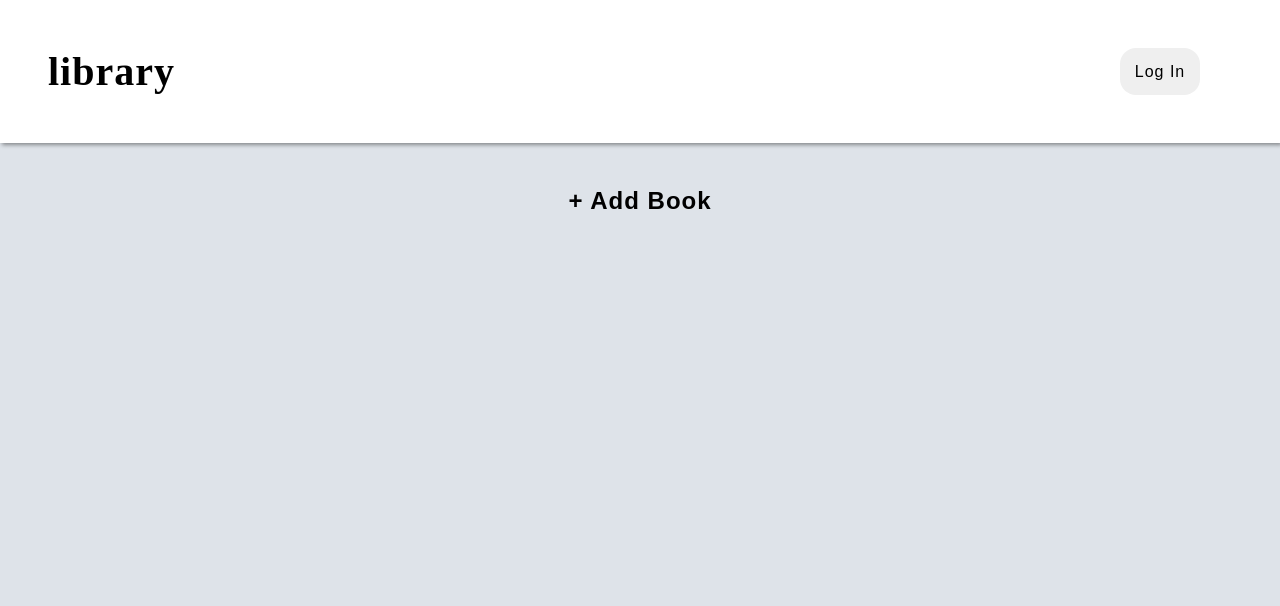
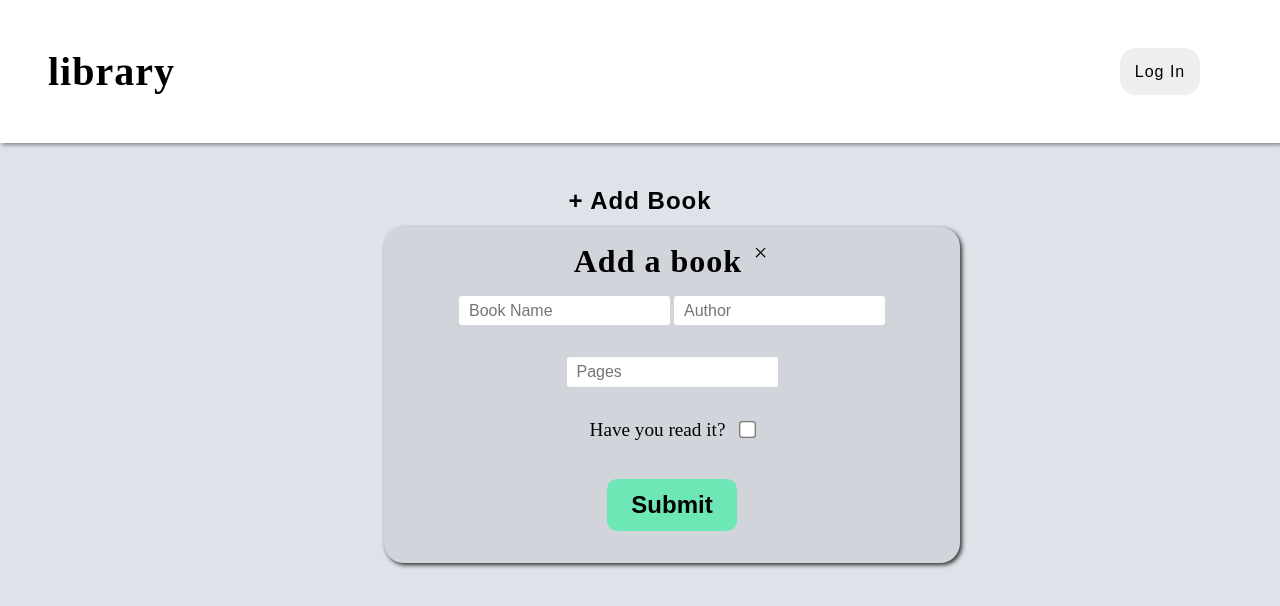
Before and after one commit to Wannabeguru/book-library, a plain HTML site: page index.html in a window 1280 px wide. Both pictures are taken after a click on the button "+ Add Book". Drawn offline with nearby package versions, Linux system fonts and the light colour scheme; a web font is replaced by a local one.

Commit message:
added javascript, added styling

```diff
--- a/index.html
+++ b/index.html
@@ -13,11 +13,31 @@
         <h1>library</h1>
         <button class="loginBtn">Log In</button>
     </div>
+    <div class="book-container">
+        <button class="addBook" id="addBook">+ Add Book</button>
+    </div>
 
-    <div class="book-container">
-        <button class="addBook">+ Add Book</button>
+    <div id="modalContainer">
+        <div id = 'modalContent'>
+            <h2>Add a book <ion-icon id = 'close-outline'name="close-outline"></ion-icon></h2>
+
+            <form id='myForm'action="get">
+                <input id ='bookName'type="text" name="book-name" placeholder="Book Name">
+                <input type="text" name="author" placeholder="Author">
+                <input type="number" name="pages" placeholder="Pages">
+                <p>Have you read it?<input type="checkbox" name="checkbox"></p>
+                <div class="submit">
+                    <input type="submit">
+                </div>
+            </form>
+        </div>
     </div>
 
 
+
+
+
+    <script type="module" src="https://unpkg.com/ionicons@7.1.0/dist/ionicons/ionicons.esm.js"></script>
+    <script nomodule src="https://unpkg.com/ionicons@7.1.0/dist/ionicons/ionicons.js"></script>
 </body>
 </html>
--- a/script.js
+++ b/script.js
@@ -0,0 +1,45 @@
+let open = document.getElementById('addBook');
+let modalContainer = document.getElementById('modalContainer');
+let closeBtn = document.getElementById('close-outline')
+const myForm = document.getElementById('myForm');
+const submitBtn = myForm.elements['submit'];
+const myLibrary = [];
+
+function closeModal () {
+    modalContainer.classList.remove('show');
+}
+
+myForm.addEventListener('submit', function(e) {
+    e.preventDefault();
+
+    const bookNameInput = myForm.elements['book-name'].value;
+    const authorInput = myForm.elements['author'].value;
+    const pages = myForm.elements['pages'].value;
+    const checkbox = myForm.elements['checkbox'].value;
+    closeModal();
+    myForm.reset();
+
+
+});
+
+open.addEventListener('click', function(){
+    modalContainer.classList.add('show');
+    document.body.style.overflow = 'hidden';
+});
+
+closeBtn.addEventListener('click', function (){
+    modalContainer.classList.remove('show');
+    document.body.style.overflow = '';
+});
+
+
+
+
+
+
+
+
+
+
+
+//creates a form element
--- a/style.css
+++ b/style.css
@@ -60,3 +60,90 @@ h1 {
 .loginBtn:hover {
     cursor: pointer;
 }
+
+#modalContainer {
+    position: fixed;
+    left: 30%;
+    background-color: white;
+    width: 15rem;
+    border: none;
+    border-radius: 20px;
+    box-shadow: 2px 2px 4px rgba(0, 0, 0, 0.8);
+    text-align: center;
+    background-color: #d1d5db;
+    width: 45%;
+    opacity: 0;
+
+}
+
+ion-icon[name='close-outline'] {
+    margin-bottom: 10px;
+    font-size: 1.2rem;
+    cursor: pointer;
+}
+
+#modalContainer.show{
+    opacity: 1;
+}
+
+#modalContent > h2 {
+    font-size: 2rem;
+    letter-spacing: 1px;
+    padding-top: 0.5em;
+
+}
+form {
+    padding-top: 1em;
+    gap: 1em;
+}
+
+input[name="book-name"],
+input[name="author"],
+input[name="pages"],
+p,
+.submit {
+  margin-bottom: 2em;
+}
+
+input[name='checkbox'] {
+    margin-left: 1em;
+
+}
+
+p {
+    font-size: 1.2rem;
+    font-weight: 300;
+}
+
+
+
+input[name="book-name"],
+input[name="author"],
+input[name="pages"] {
+    border-radius: 3px;
+    border: none;
+    height: 1.7em;
+
+}
+
+input::placeholder {
+    padding-top: 2em;
+    padding-left: 0.5em;
+}
+
+input[type="checkbox"] {
+    transform: scale(1.3);
+  }
+
+
+input[type='submit'] {
+    background-color: #6ee7b7;
+    font-weight: 600;
+    font-size: 1.5rem;
+    border: none;
+    padding: 0.5em;
+    padding-left: 1em;
+    padding-right: 1em;
+    cursor: pointer;
+    border-radius: 10px;
+}
```
